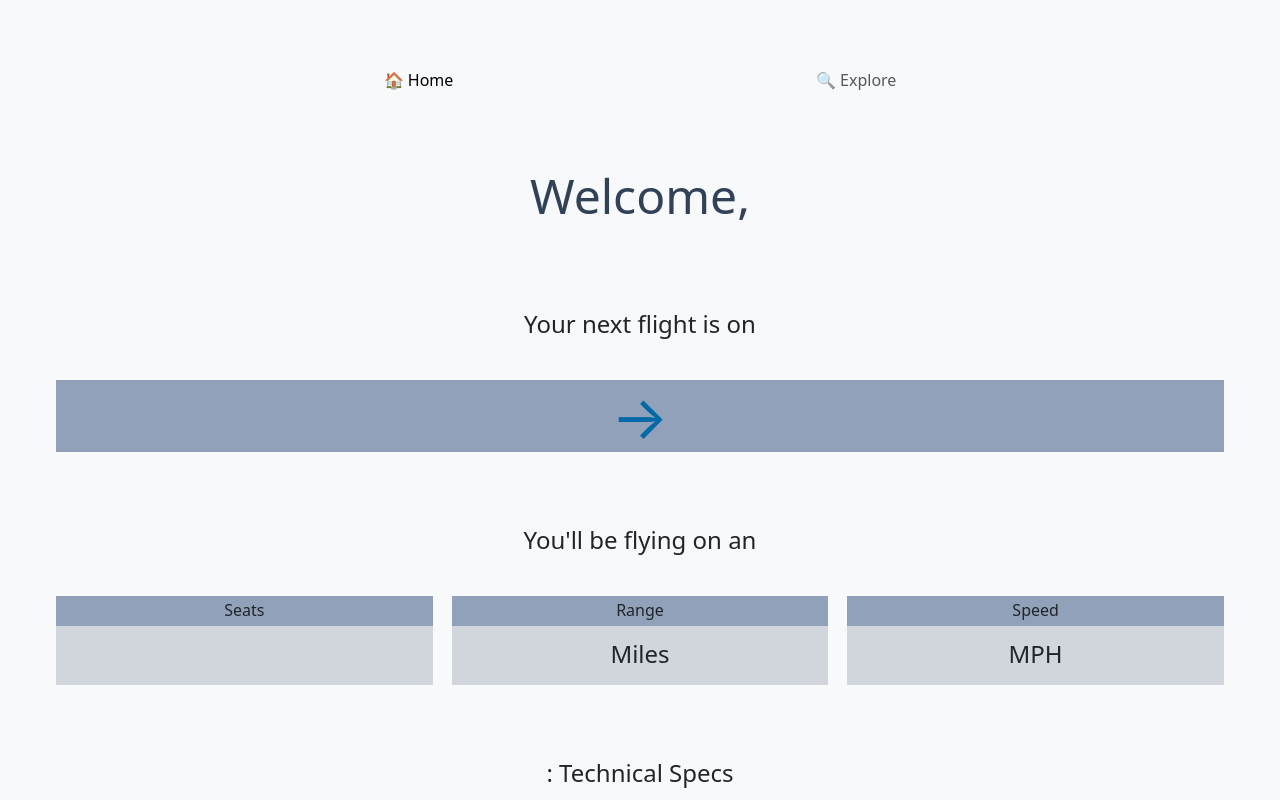
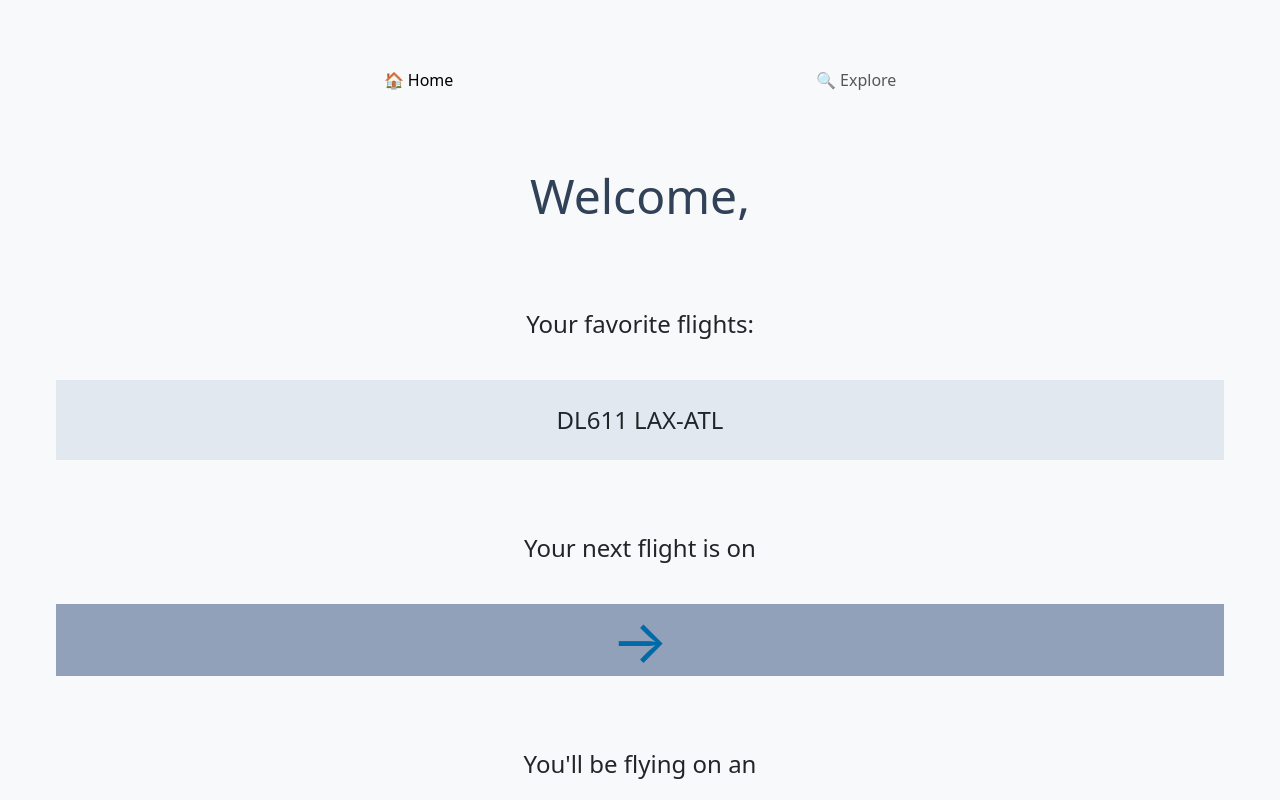
Before and after one commit to nklloyd/AIR, a React (Vite) app: page / in a window 1280 px wide. Shown: the top 800 px of the page. Built offline with nearby package versions, Linux system fonts and the light colour scheme; no server answers.

Commit message:
Favorites template

```diff
--- a/src/pages/Home.tsx
+++ b/src/pages/Home.tsx
@@ -348,6 +348,12 @@ export function Home() {
             <p className="text-5xl text-slate-700">Welcome, {username}</p>
             <br></br>
 
+            <p className="text-2xl">Your favorite flights:</p>
+            <div className="grid grid-cols-[1fr] gap-1">
+                <div className="bg-slate-200 leading-[5rem] text-2xl">DL611 LAX-ATL</div>
+            </div>
+            <br></br>
+
             <p className="text-2xl">Your next flight is {nextFlightNumber} on {nextFlightDate}</p>
             <div className="grid grid-cols-[3fr_1fr_3fr] gap-0">
                 <div className="bg-slate-400 leading-[5rem] text-4xl">{nextFlightOrig}</div>
```
